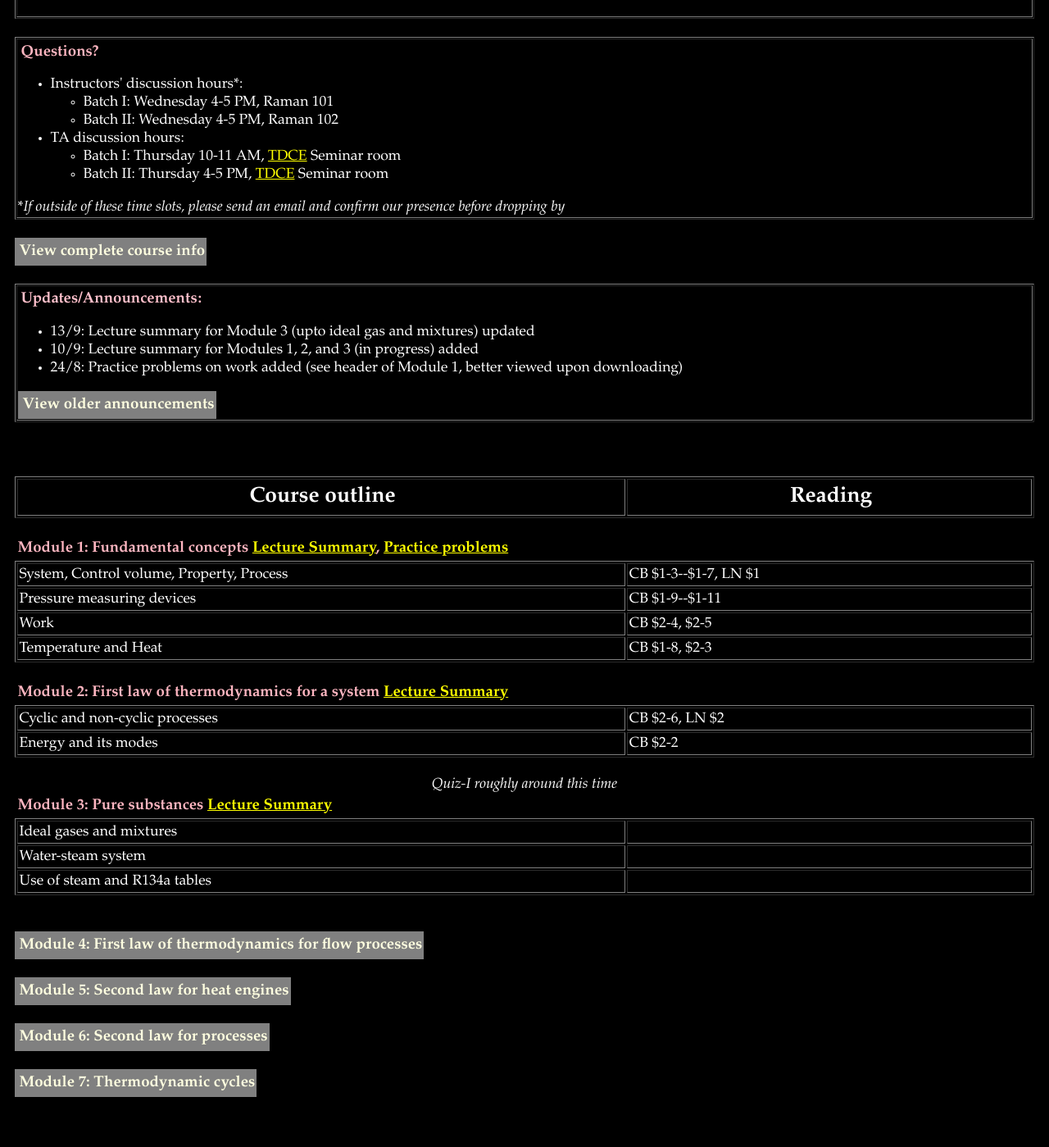
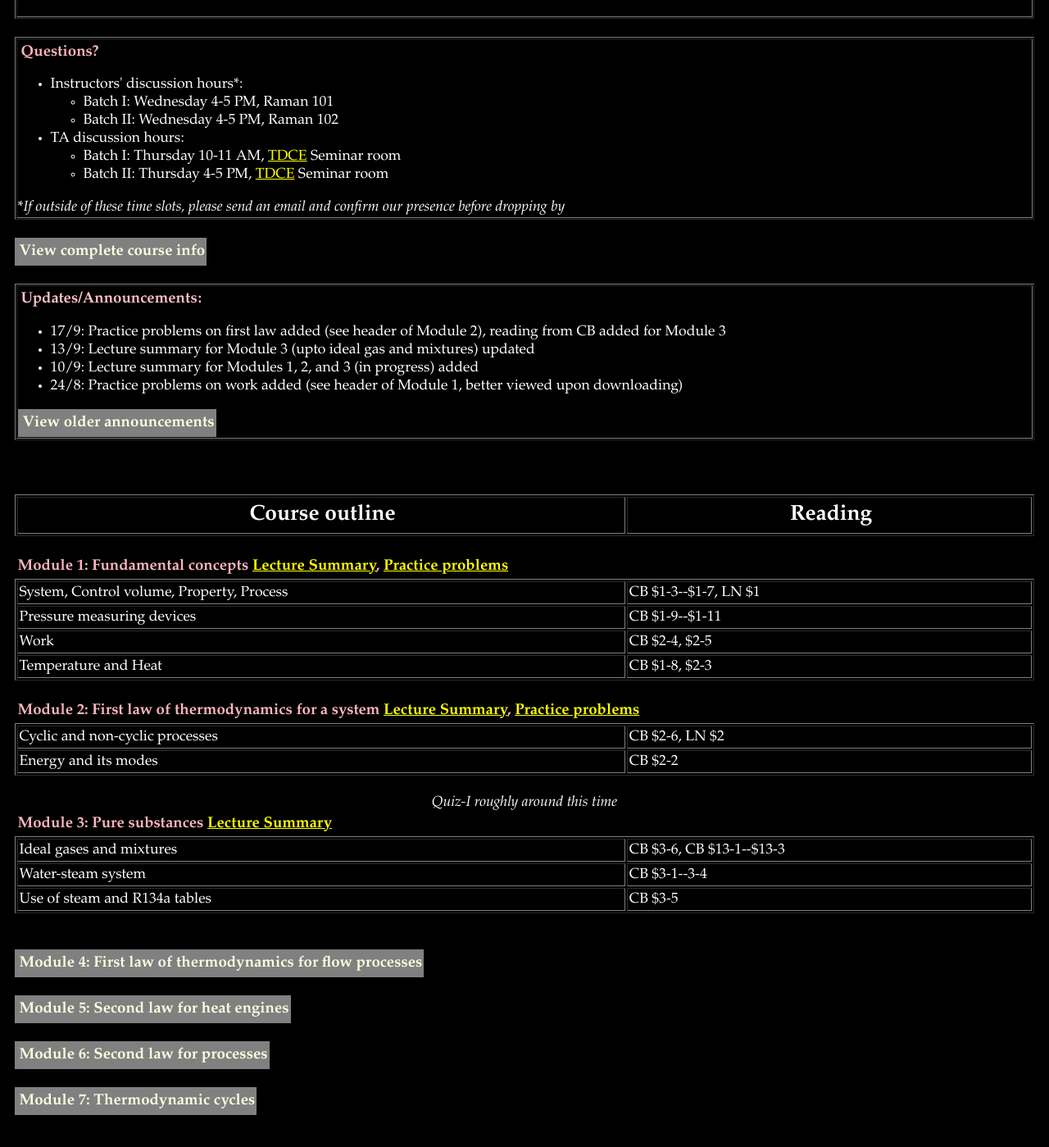
Before and after one commit to krithikasivaram/krithikasivaram.github.io, a Jekyll site: the page teaching/ME1100_Jul_Nov_2019.html, which Jekyll copies as it is, in a window 1280 px wide and 1400 px high, scrolled down 323 px. Shown: the whole window at 82% size. Built offline with Jekyll 4.4.1, drawn with Linux system fonts in a browser that asks for light colours; before the commit the page ends 1701 px from its top, so only the background shows below that.

Commit message:
CB reading, extra problems

```diff
--- a/teaching/ME1100_Jul_Nov_2019.html
+++ b/teaching/ME1100_Jul_Nov_2019.html
@@ -202,6 +202,7 @@ Email: varuns@iitm.ac.in </li>
 <h3> <font color="pink">
 Updates/Announcements:</font></h3>
 <ul>
+	<li>17/9: Practice problems on first law added (see header of Module 2), reading from CB added for Module 3 </li>
 	<li>13/9: Lecture summary for Module 3 (upto ideal gas and mixtures) updated</li>
 	<li>10/9: Lecture summary for Modules 1, 2, and 3 (in progress) added</li>
 	<li>24/8: Practice problems on work added (see header of Module 1, better viewed upon downloading) </li>
@@ -245,7 +246,7 @@ Updates/Announcements:</font></h3>
 </table>
 <br>
 
-<h3>Module 2: First law of thermodynamics for a system <a href="https://owncloud.iitm.ac.in/index.php/s/XYLjauE7T3GJlR0" target="_blank">Lecture Summary</a></h3>
+<h3>Module 2: First law of thermodynamics for a system <a href="https://owncloud.iitm.ac.in/index.php/s/XYLjauE7T3GJlR0" target="_blank">Lecture Summary</a>, <a href="https://owncloud.iitm.ac.in/index.php/s/UdUX6wvnOGRqUKI">Practice problems</a></h3>
 <table border="1" cellspacing="2" cellpadding="2" width="100%">
 	<col width = "60%">
 	<col width = "40%">
@@ -260,16 +261,16 @@ Updates/Announcements:</font></h3>
 <table border="1" cellspacing="2" cellpadding="2" width="100%">
 	<col width = "60%">
 	<col width = "40%">
-	<tr> <td> Ideal gases and mixtures </td> <td> </td>
-	<tr> <td> Water-steam system  </td> <td> </td>
-	<tr> <td> Use of steam and R134a tables </td> <td> </td>
+	<tr> <td> Ideal gases and mixtures </td> <td> CB $3-6, CB $13-1--$13-3</td>
+	<tr> <td> Water-steam system  </td> <td> CB $3-1--3-4 </td>
+	<tr> <td> Use of steam and R134a tables </td> <td> CB $3-5 </td>
 	</tr>
 </table>
 <br><br>
 
 <button class="collapsible"><h5>Module 4: First law of thermodynamics for flow processes  </h5></button>
 <div class="content">
-<!- <h3>Module 4: First law of thermodynamics for flow processes </h3>
+<!-- <h3>Module 4: First law of thermodynamics for flow processes </h3> -->
 <table border="1" cellspacing="2" cellpadding="2" width="100%">
 	<col width = "60%">
 	<col width = "40%">
```
